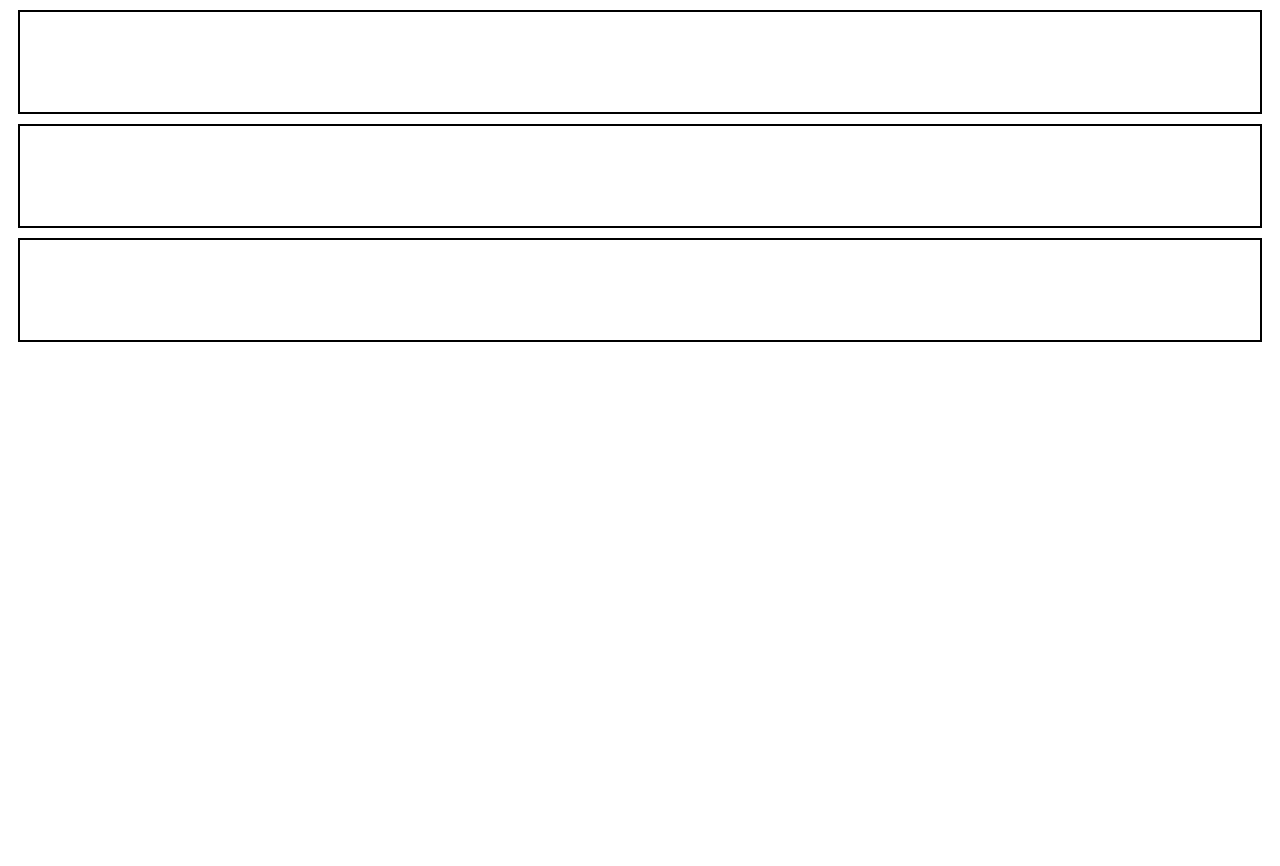
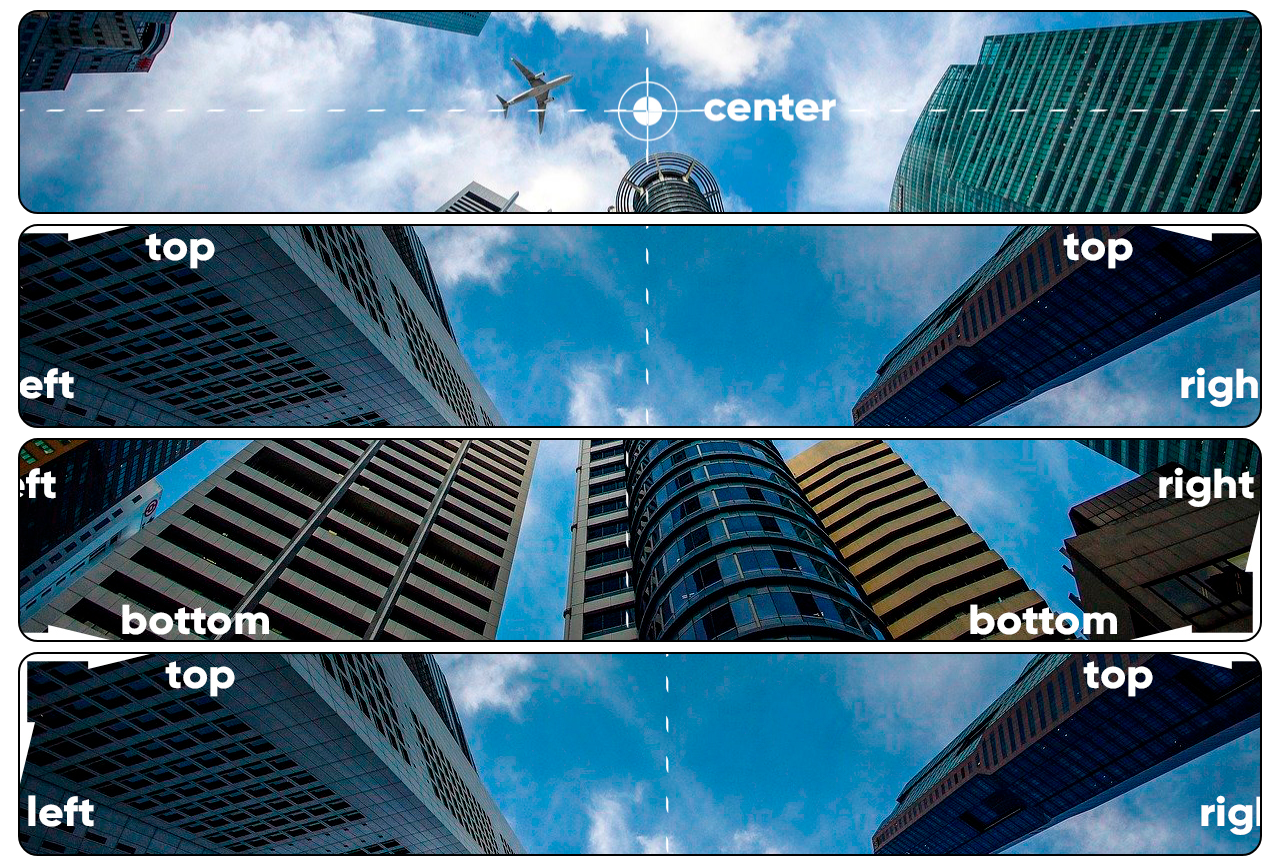
Before and after one commit to ChenzoRv9/html-css, a plain HTML site: page exercicios/ex022/fundos003.html in a window 1280 px wide. Before the commit the page ends 800 px from the top, so only its background shows below. Drawn offline with Linux system fonts and the light colour scheme.

Commit message:
novas páginas html

```diff
--- a/exercicios/ex022/fundos003.html
+++ b/exercicios/ex022/fundos003.html
@@ -6,23 +6,46 @@
     <title>Posição dos fundos</title>
     <style>
         div.bloco {
-            height: 100px;
+            background-image: url(imagens/wallpaper003.jpg);
+            height: 200px;
             border: 2px solid black;
+            margin: 10px;
+            border-radius: 20px;
             margin: 10px;
         }
 
+        div#w1 {
+            background-position: center center;
+        }
+
+        div#w2 {
+            background-position: top center;
+        }
+
+        div#w3 {
+            background-position: bottom right;
+        }
+
+        div#w4 {
+             background-position: left top;
+             /* modo padrão */
+        }
     </style>
 </head>
 <body>
-    <div class="bloco">
+    <div class="bloco" id="w1">
 
     </div>
 
-    <div class="bloco">
+    <div class="bloco" id="w2">
 
     </div>
 
-    <div class="bloco">
+    <div class="bloco" id="w3">
+
+    </div>
+
+    <div class="bloco" id="w4">
 
     </div>
 </body>
```
Also changed, not shown: exercicios/ex022/fundos004.html (added, +20 -0 lines).
